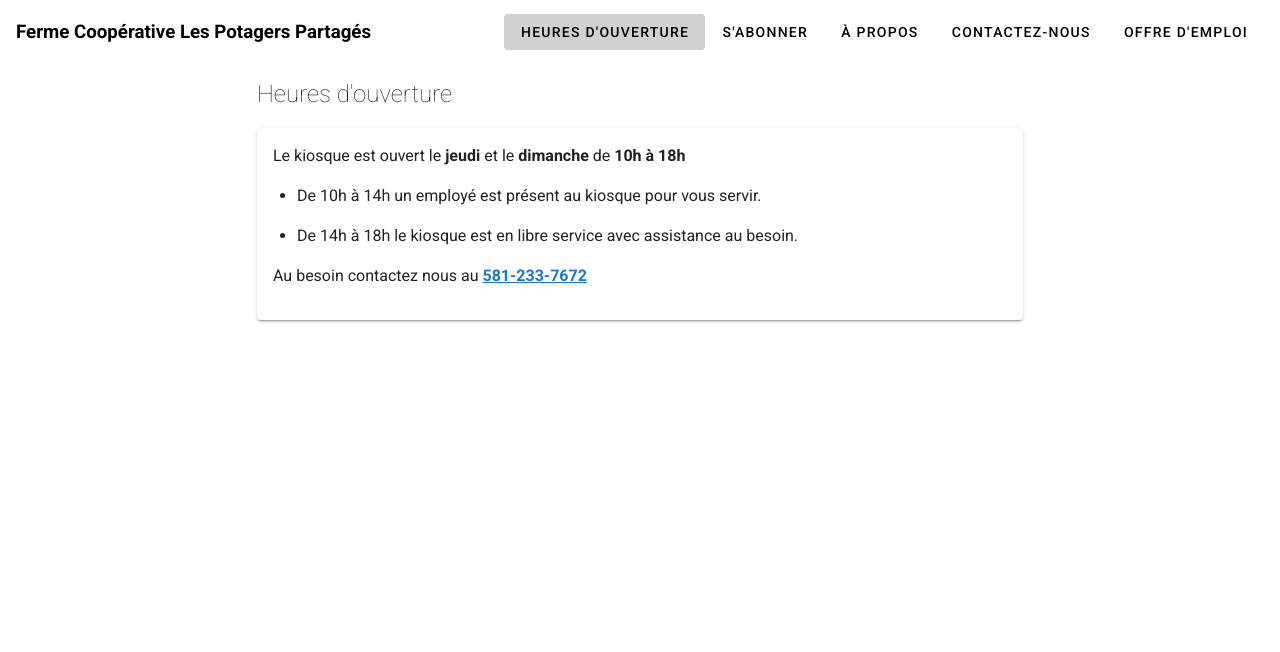
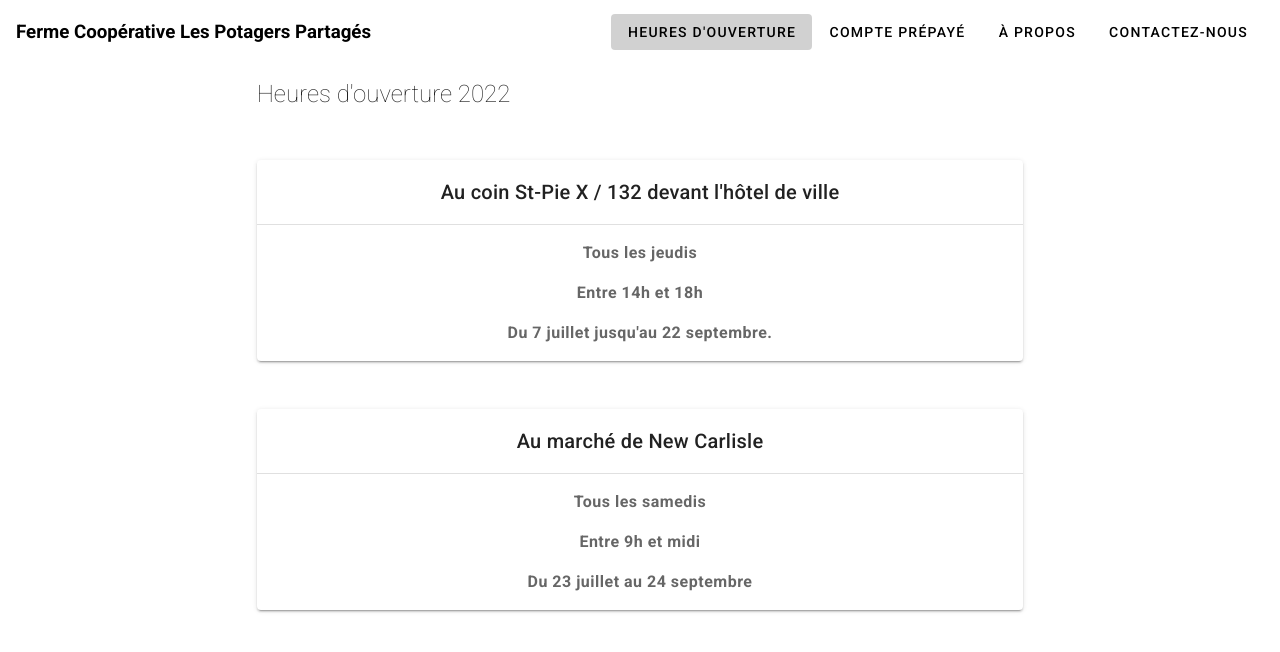
Before and after one commit to VincentBlouin/popas-vitrine, a Vue app: page /ouverture in a window 1280 px wide. Shown: the top 652 px of the page. Built offline with nearby package versions, Linux system fonts and the light colour scheme.

Commit message:
popas heures d'ouverture

```diff
--- a/src/App.vue
+++ b/src/App.vue
@@ -33,10 +33,10 @@
 
       <v-spacer></v-spacer>
       <v-btn to="/ouverture" text class="black--text" v-if="$vuetify.breakpoint.mdAndUp">Heures d'ouverture</v-btn>
-      <v-btn to="/abonner" text class="black--text" v-if="$vuetify.breakpoint.mdAndUp">S'abonner</v-btn>
+      <v-btn href="https://potagerspartages.ca/compte-prepaye-2022" text class="black--text" v-if="$vuetify.breakpoint.mdAndUp">Compte prépayé</v-btn>
       <v-btn to="/" text class="black--text" v-if="$vuetify.breakpoint.mdAndUp">À propos</v-btn>
       <v-btn to="/contact" text class="black--text" v-if="$vuetify.breakpoint.mdAndUp">Contactez-nous</v-btn>
-      <v-btn to="/offre-emploi" text class="black--text" v-if="$vuetify.breakpoint.mdAndUp">Offre d'emploi</v-btn>
+<!--      <v-btn to="/offre-emploi" text class="black&#45;&#45;text" v-if="$vuetify.breakpoint.mdAndUp">Offre d'emploi</v-btn>-->
       <v-app-bar-nav-icon @click.stop="drawer = !drawer" class="black--text"
                           v-if="$vuetify.breakpoint.smAndDown"></v-app-bar-nav-icon>
       <v-navigation-drawer
@@ -60,7 +60,7 @@
           <v-list-item>
             <v-list-item-content>
               <v-list-item-title>
-                <v-btn to="/abonner" text class="black--text">S'abonner</v-btn>
+                <v-btn href="https://potagerspartages.ca/compte-prepaye-2022" text class="black--text">Compte prépayé</v-btn>
               </v-list-item-title>
             </v-list-item-content>
           </v-list-item>
--- a/src/views/Ouverture.vue
+++ b/src/views/Ouverture.vue
@@ -3,27 +3,37 @@
     <v-row align="center"
            justify="center">
       <v-col cols="12" md="8" xl="6">
-        <h2 class="font-weight-thin mb-4">Heures d'ouverture</h2>
-        <v-alert
-            colored-border
-            elevation="2"
-        >
-          <p>
-            Le kiosque est ouvert le <strong>jeudi</strong> et le <strong>dimanche</strong> de
-            <strong>10h à 18h</strong>
-          </p>
-          <ul>
-            <li class="pb-4">
-              De 10h à 14h un employé est présent au kiosque pour vous servir.
-            </li>
-            <li class="pb-4">
-              De 14h à 18h le kiosque est en libre service avec assistance au besoin.
-            </li>
-          </ul>
-          <p>
-            Au besoin contactez nous au <a href="tel:581-233-7672">581-233-7672</a>
-          </p>
-        </v-alert>
+        <h2 class="font-weight-thin mb-4">Heures d'ouverture 2022</h2>
+        <v-card class="mt-12">
+          <v-card-title class="vh-center">
+            Au coin St-Pie X / 132 devant l'hôtel de ville
+          </v-card-title>
+          <v-divider></v-divider>
+          <v-card-text class="font-weight-bold body-1 text--black pb-0 vh-center">
+            Tous les jeudis
+          </v-card-text>
+          <v-card-text class="font-weight-bold body-1 text--black pb-0 vh-center">
+            Entre 14h et 18h
+          </v-card-text>
+          <v-card-text class="font-weight-bold body-1 text--black vh-center">
+            Du 7 juillet jusqu'au 22 septembre.
+          </v-card-text>
+        </v-card>
+        <v-card class="mt-12 mb-12">
+          <v-card-title class="vh-center">
+            Au marché de New Carlisle
+          </v-card-title>
+          <v-divider></v-divider>
+          <v-card-text class="font-weight-bold body-1 text--black pb-0 vh-center">
+            Tous les samedis
+          </v-card-text>
+          <v-card-text class="font-weight-bold body-1 text--black pb-0 vh-center">
+            Entre 9h et midi
+          </v-card-text>
+          <v-card-text class="font-weight-bold body-1 text--black vh-center">
+            Du 23 juillet au 24 septembre
+          </v-card-text>
+        </v-card>
         <v-img
             :src="require('../assets/legumes.jpg')"
             class="my-3"
```
